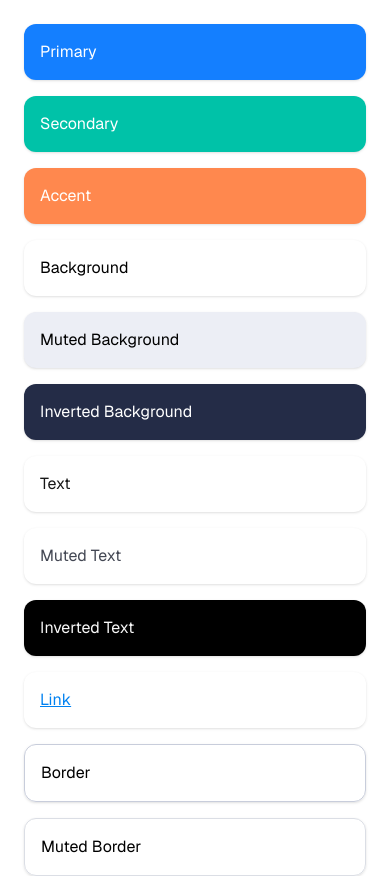
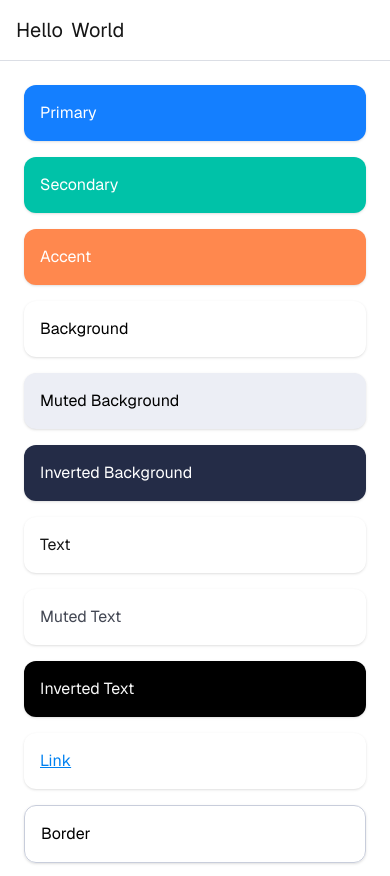
Before and after one commit to Developer-Club-WMU/webdev-landing, a Next.js app: page / in a window 390 px wide. Shown: the top 876 px of the page. Built offline with nearby package versions, Linux system fonts and the light colour scheme.

Commit message:
Defined topnav and sidebar

```diff
--- /dev/null
+++ b/src/app/_components/sidebar.tsx
@@ -0,0 +1,9 @@
+const SideBar = () => {
+    return (
+        <div className="min-w-[250px] hidden lg:flex flex-col h-screen sticky top-0 z-20 bg-white/50 dark:bg-black/30 shadow-xl dark:border-r border-gray-500/20">
+            Hello
+        </div>
+    )
+}
+
+export default SideBar;
--- /dev/null
+++ b/src/app/_components/topnav.tsx
@@ -0,0 +1,21 @@
+const TopNav = () => {
+    return (
+        <div className="lg:hidden bg-white/50 dark:bg-black/60 sticky top-0 z-20 backdrop-blur-[20px]">
+            <details className="border-b border-border-muted dark:border-border border-opacity-20">
+                <summary className="p-4 flex gap-2 items-center justify-between">
+                    <div className="flex-1 flex gap-2 items-center text-xl md:text-2xl">
+                        {/* Replace with SVG */}
+                        <div className="text-text dark:text-text-inverted">
+                            Hello
+                        </div>
+                        <div className="text-text dark:text-text-inverted">
+                            World
+                        </div>
+                    </div>
+                </summary>
+            </details>
+        </div>
+    )
+}
+
+export default TopNav;
--- a/src/app/layout.tsx
+++ b/src/app/layout.tsx
@@ -2,6 +2,8 @@ import "@/styles/globals.css";
 
 import { type Metadata } from "next";
 import { Geist } from "next/font/google";
+import SideBar from "./_components/sidebar";
+import TopNav from "./_components/topnav";
 
 export const metadata: Metadata = {
     title: "Web Club",
@@ -19,7 +21,11 @@ export default function RootLayout({
 }: Readonly<{ children: React.ReactNode }>) {
     return (
         <html lang="en" className={`${geist.variable}`}>
-      <body>{children}</body>
+            <body className="min-h-screen flex flex-col min-w-0 lg:flex-row w-full transition-all duration-300">
+                <SideBar/>
+                <TopNav/>
+                {children}
+            </body>
         </html>
     );
 }
--- a/src/app/page.tsx
+++ b/src/app/page.tsx
@@ -1,9 +1,12 @@
+import SideBar from "./_components/sidebar";
 import ThemeColorShowcase from "./_components/theme-showcase";
+import TopNav from "./_components/topnav";
 
 export default function HomePage() {
-  return (
-    <main className="">
+
+    return (
+        <main className="w-full">
             <ThemeColorShowcase/>
-    </main>
-  );
+        </main>
+    );
 }
```
Lines whose indentation alone changed are shown as unchanged.
